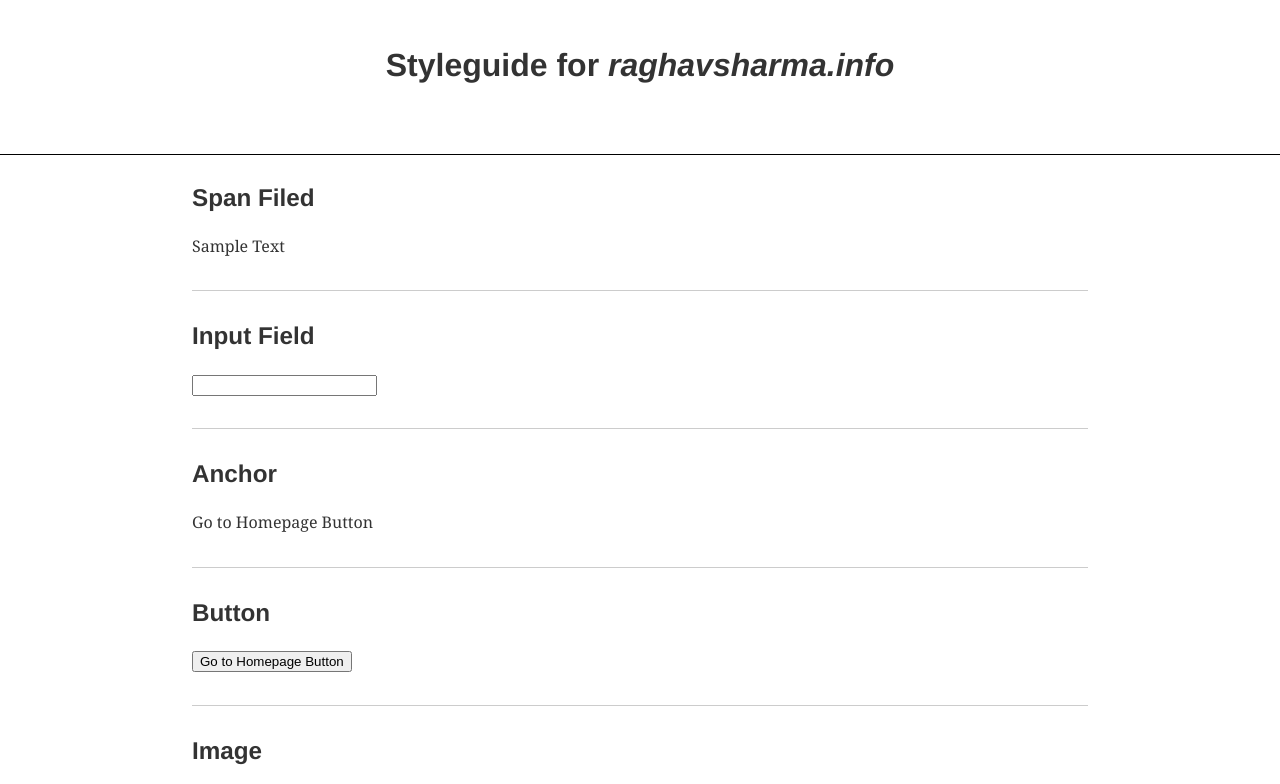
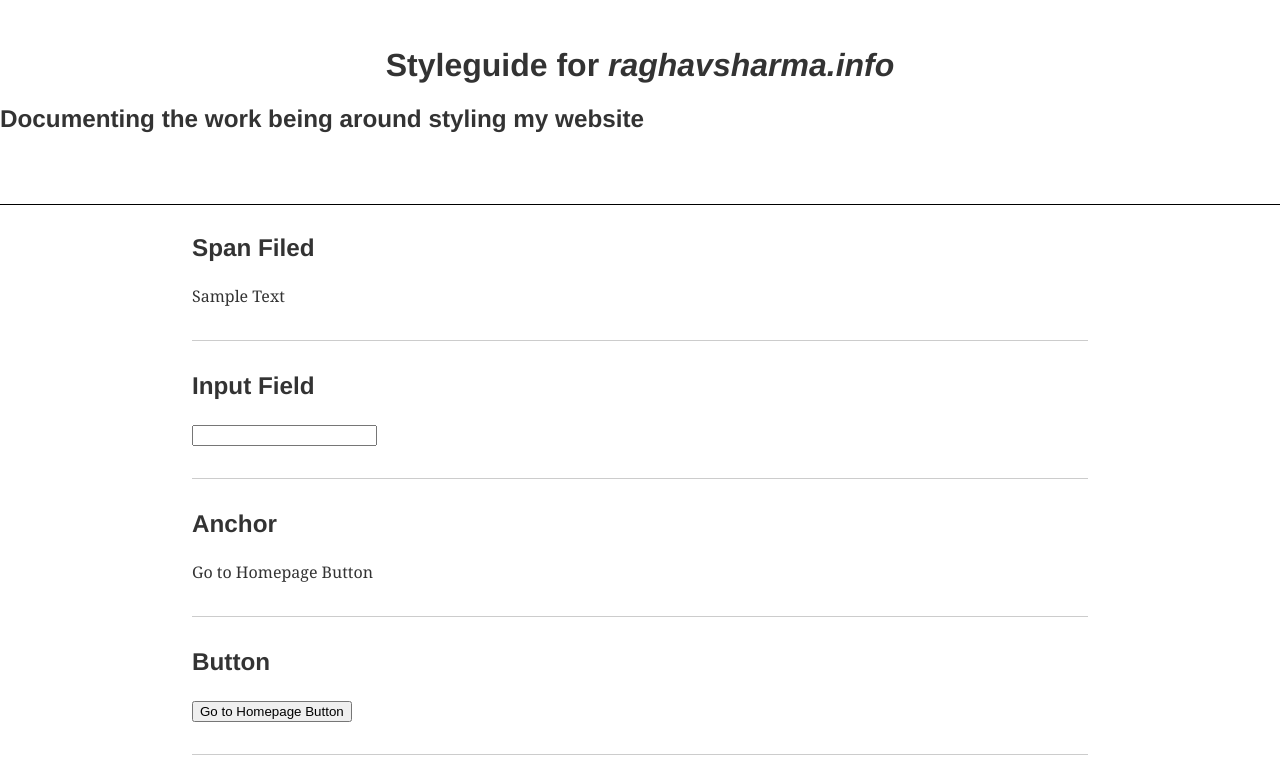
Before and after one commit to iraghavsharma/raghavsharma.info, a Gatsby site: page /styleguide in a window 1280 px wide. Shown: the top 784 px of the page. Built offline with nearby package versions, Linux system fonts and the light colour scheme; Gatsby itself is replaced by a stand-in of ours; grey boxes are pictures that could not be loaded.

Commit message:
To test if having the repository commit will work from the home windows machine

```diff
--- a/src/components/layouts/styleguide.js
+++ b/src/components/layouts/styleguide.js
@@ -6,7 +6,9 @@ import "../../styles/main.css"
 export default ({ children }) => (
   <div id="styleguide">
     <header className={styles.header}>
+
         <h1 className={styles.h1}> Styleguide for <i>raghavsharma.info</i></h1>
+        <h2> Documenting the work being around styling my website</h2>
         <div className={styles.menuSelector}>
 
         </div>
```
